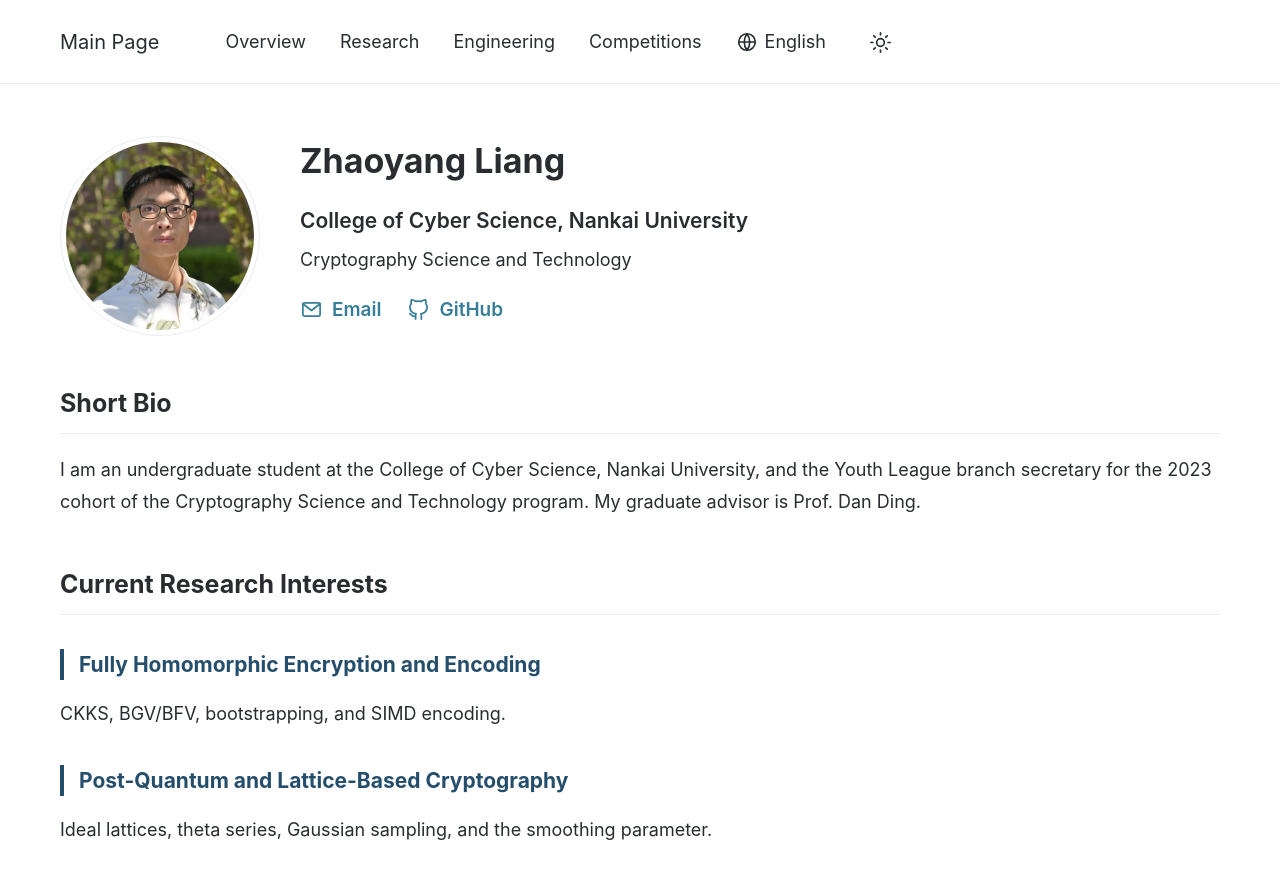
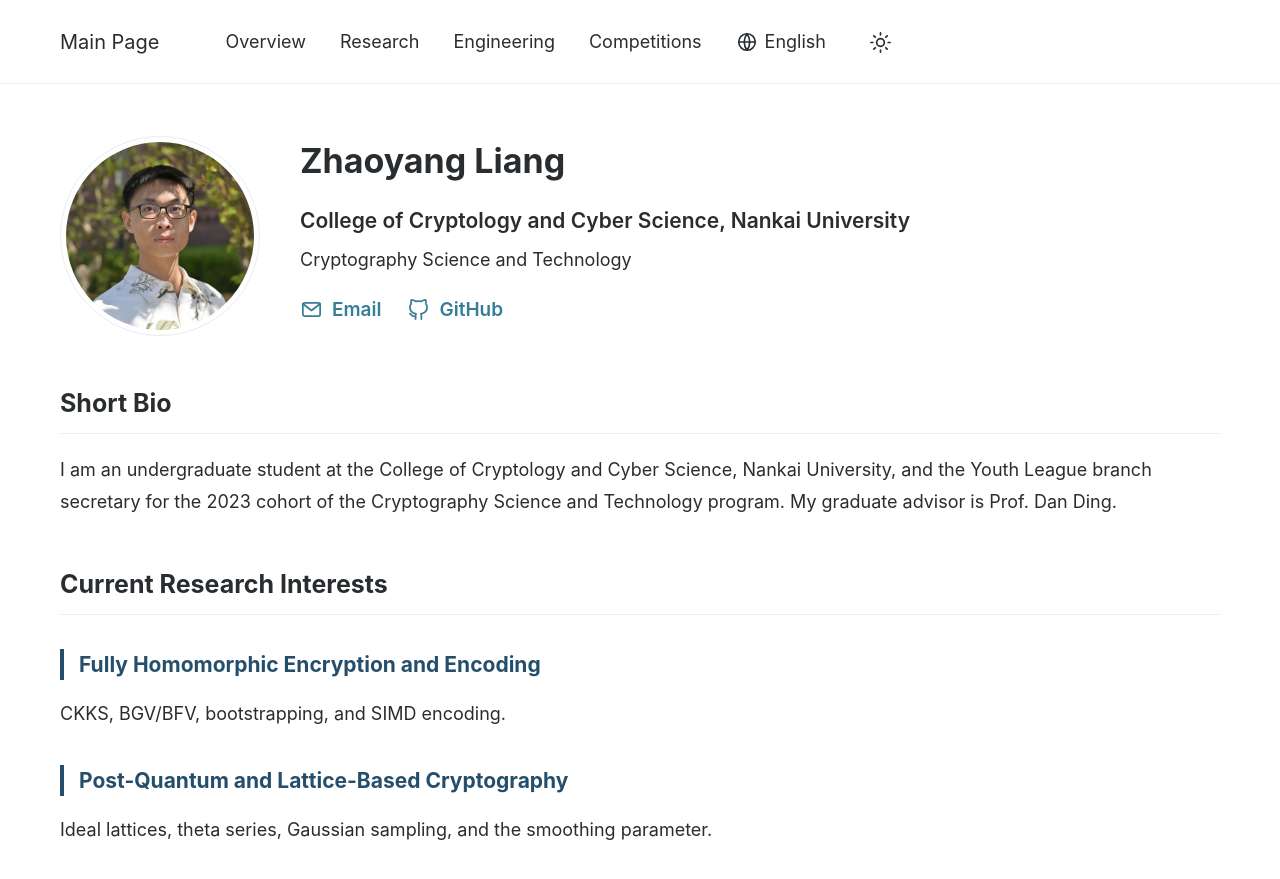
Before and after one commit to Zhaoyang-Liang/Zhaoyang-Liang.github.io, a Jekyll site: the page built from _pages/about.md, in a window 1280 px wide and 900 px high. Shown: the top 879 px of the window. Built offline with Jekyll 4.4.1, drawn with Linux system fonts in a browser that asks for light colours; a style sheet for code colours, icons or effects is not loaded.

Commit message:
9-18 update

```diff
--- a/_config.yml
+++ b/_config.yml
@@ -35,7 +35,7 @@ author:
   employer         : "南开大学"
   employer_en      : "Nankai University"
   affiliation      : "南开大学密码与网络空间安全学院"
-  affiliation_en   : "College of Cyber Science, Nankai University"
+  affiliation_en   : "College of Cryptology and Cyber Science, Nankai University"
   role             : "密码科学与技术"
   role_en          : "Cryptography Science and Technology"
   uri              :
--- a/_includes/main-page-content.md
+++ b/_includes/main-page-content.md
@@ -1,6 +1,6 @@
 ## Short Bio
 
-I am an undergraduate student at the College of Cyber Science, Nankai University, and the Youth League branch secretary for the 2023 cohort of the Cryptography Science and Technology program. My graduate advisor is Prof. Dan Ding.
+I am an undergraduate student at the College of Cryptology and Cyber Science, Nankai University, and the Youth League branch secretary for the 2023 cohort of the Cryptography Science and Technology program. My graduate advisor is Prof. Dan Ding.
 
 ## Current Research Interests
 
```
Also changed, not shown: AGENTS.md (+1 -1 lines).
